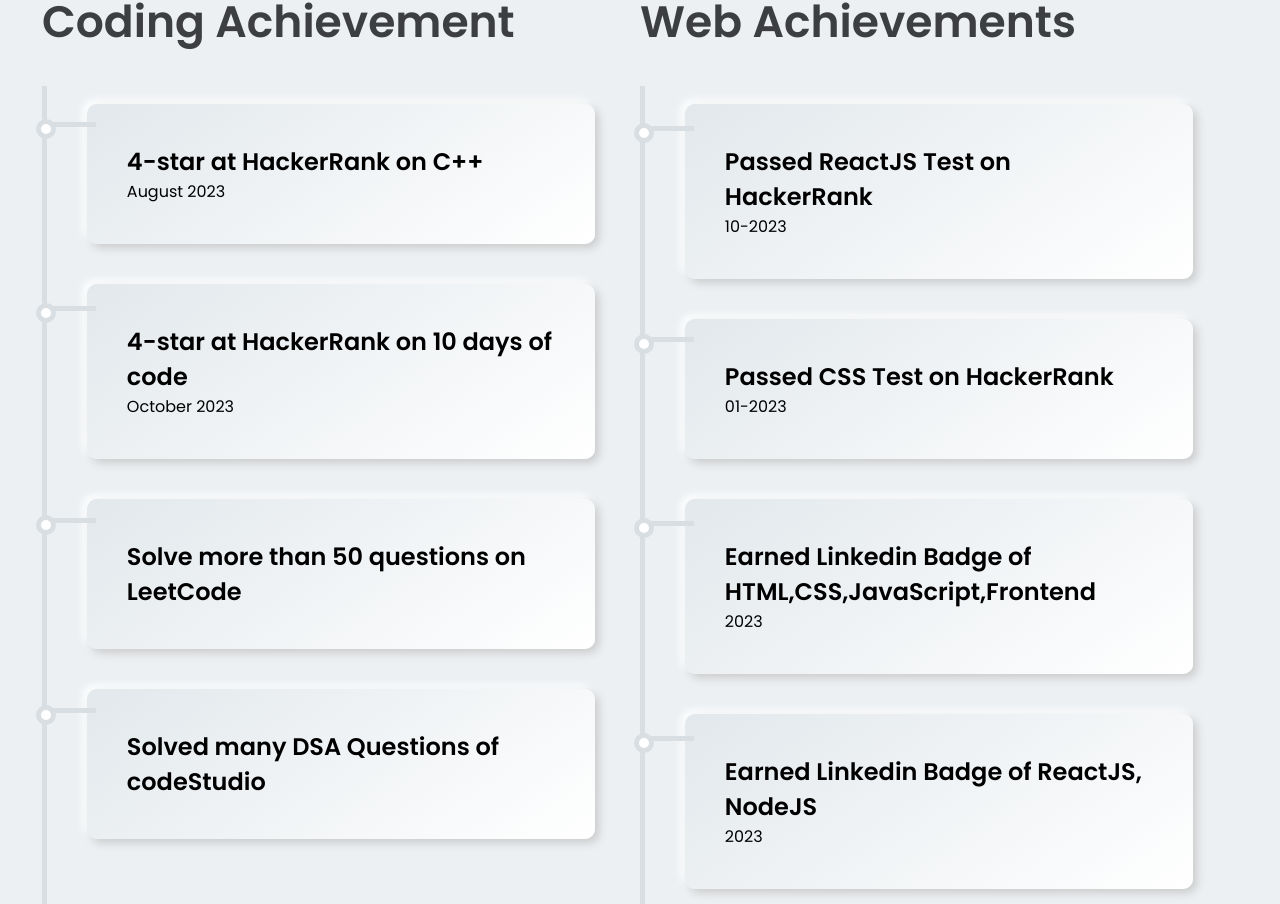
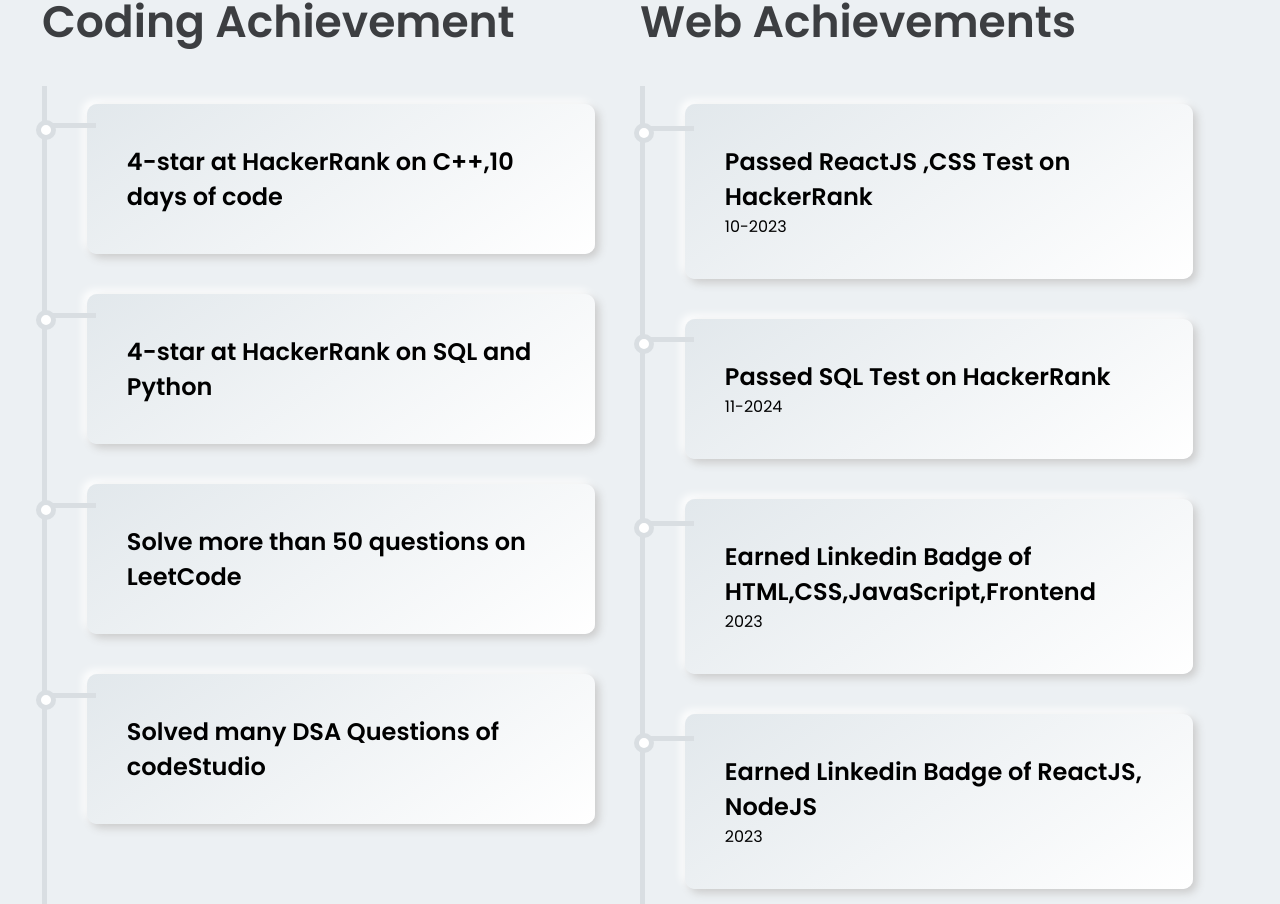
Before and after one commit to shivamgupta002/MyPortfolio, a React (Create React App) app: page / in a window 1280 px wide. Shown: the part 1888-2792 px from the top of the page. Built offline with nearby package versions, Linux system fonts and the light colour scheme.

Commit message:
Update achievements

```diff
--- a/src/components/Achievements/AchivementData.js
+++ b/src/components/Achievements/AchivementData.js
@@ -2,14 +2,14 @@
     {
       id: 1,
       category: "coding",
-      year: "August 2023",
-      title: "4-star at HackerRank on C++",
+      year: "",
+      title: "4-star at HackerRank on C++,10 days of code",
     },
     {
       id: 2,
       category: "coding",
-      year: "October 2023",
-      title: "4-star at HackerRank on 10 days of code",
+      year: "",
+      title: "4-star at HackerRank on SQL and Python",
     },
     {
       id: 3,
@@ -27,13 +27,13 @@
       id: 5,
       category: "web",
       year: "10-2023",
-      title: "Passed ReactJS Test on HackerRank",
+      title: "Passed ReactJS ,CSS Test on HackerRank",
     },
     {
       id: 6,
       category: "web",
-      year: "01-2023 ",
-      title: "Passed CSS Test on HackerRank",
+      year: "11-2024 ",
+      title: "Passed SQL Test on HackerRank",
     },
     {
       id: 7,
```
